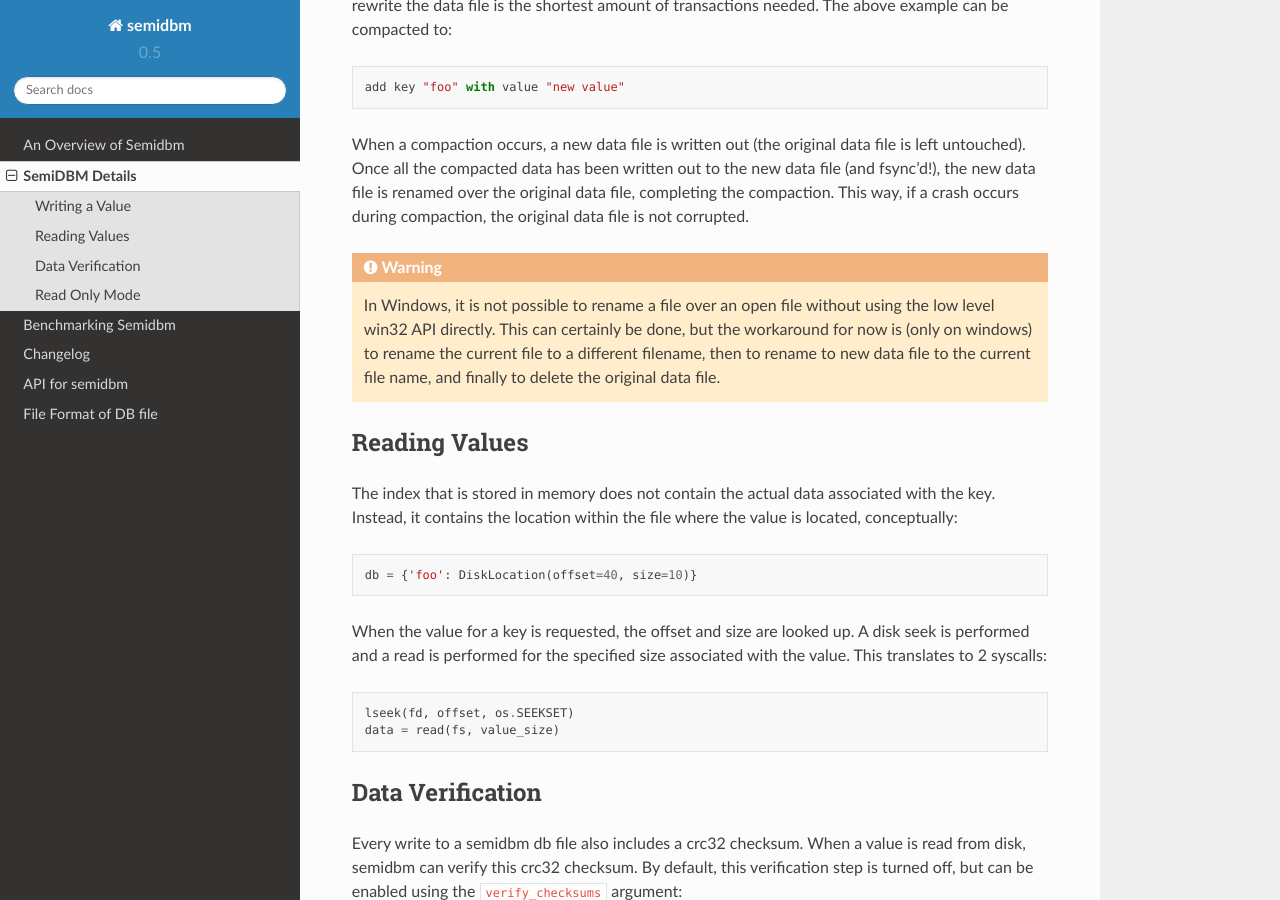
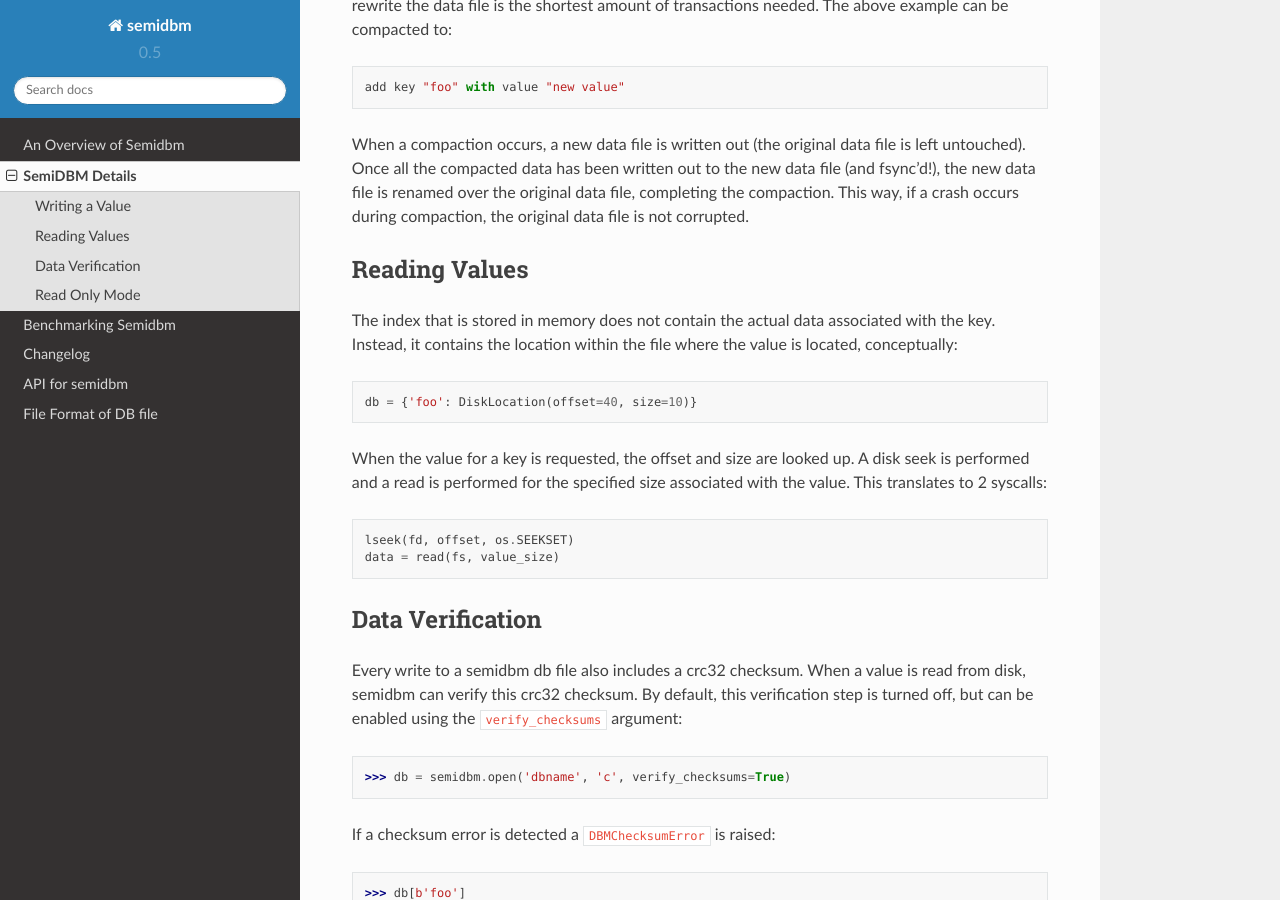
Before and after one commit to jamesls/semidbm, a Sphinx documentation site: the page built from docs/details.rst, in a window 1280 px wide and 900 px high, scrolled down 916 px. Built offline with Sphinx 7.4.7 and the Read the Docs theme 2.0.0, drawn with Linux system fonts in a browser that asks for light colours.

Commit message:
Remove note about non-atomic windows renames
Semidbm now supports atomic file renames on windows.

```diff
--- a/docs/details.rst
+++ b/docs/details.rst
@@ -47,13 +47,6 @@
 This way, if a crash occurs during compaction, the original data file
 is not corrupted.
 
-.. warning::
-
-  In Windows, it is not possible to rename a file over an open file without
-  using the low level win32 API directly.  This can certainly be done, but
-  the workaround for now is (only on windows) to rename the current file
-  to a different filename, then to rename to new data file to the current
-  file name, and finally to delete the original data file.
 
 Reading Values
 ==============
```
